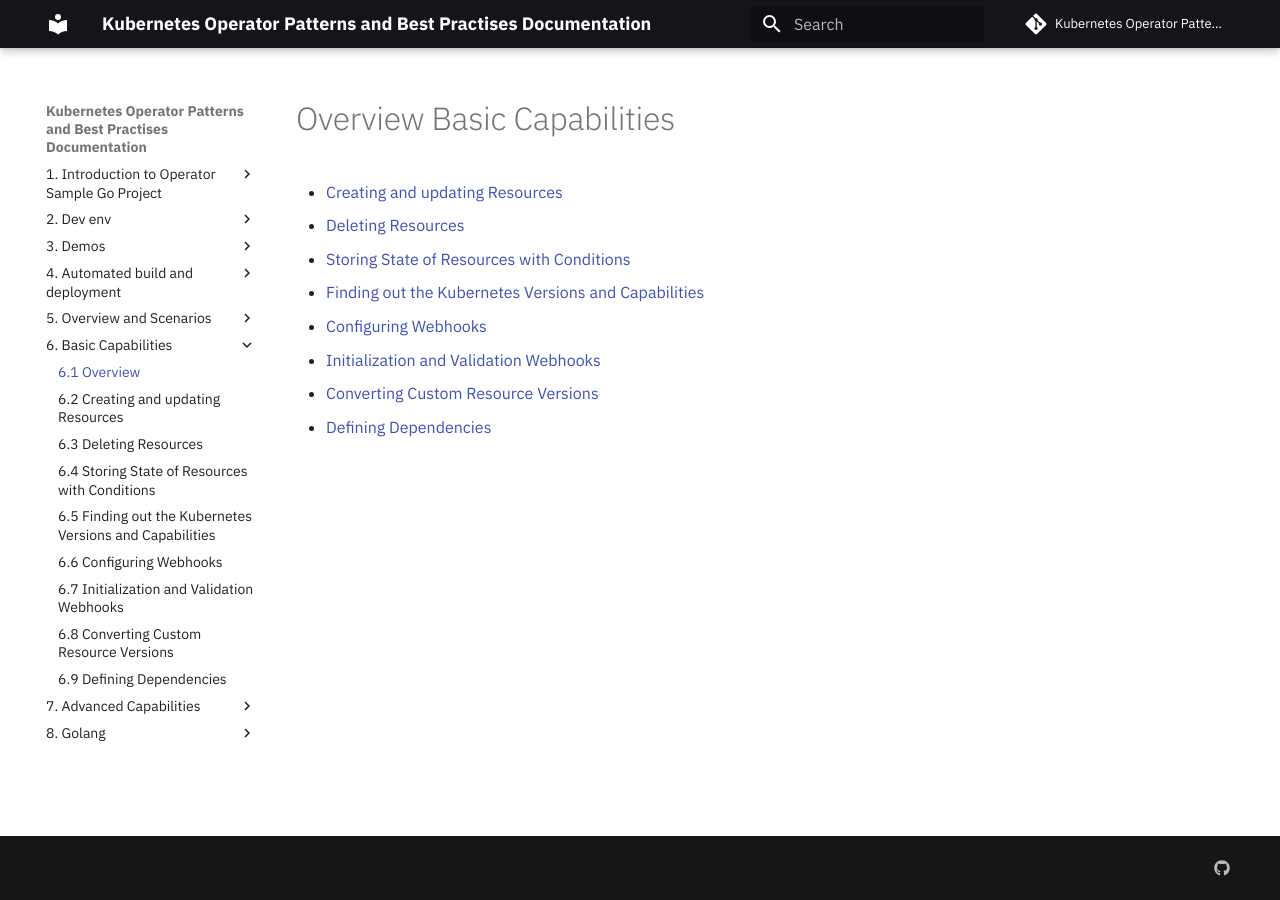
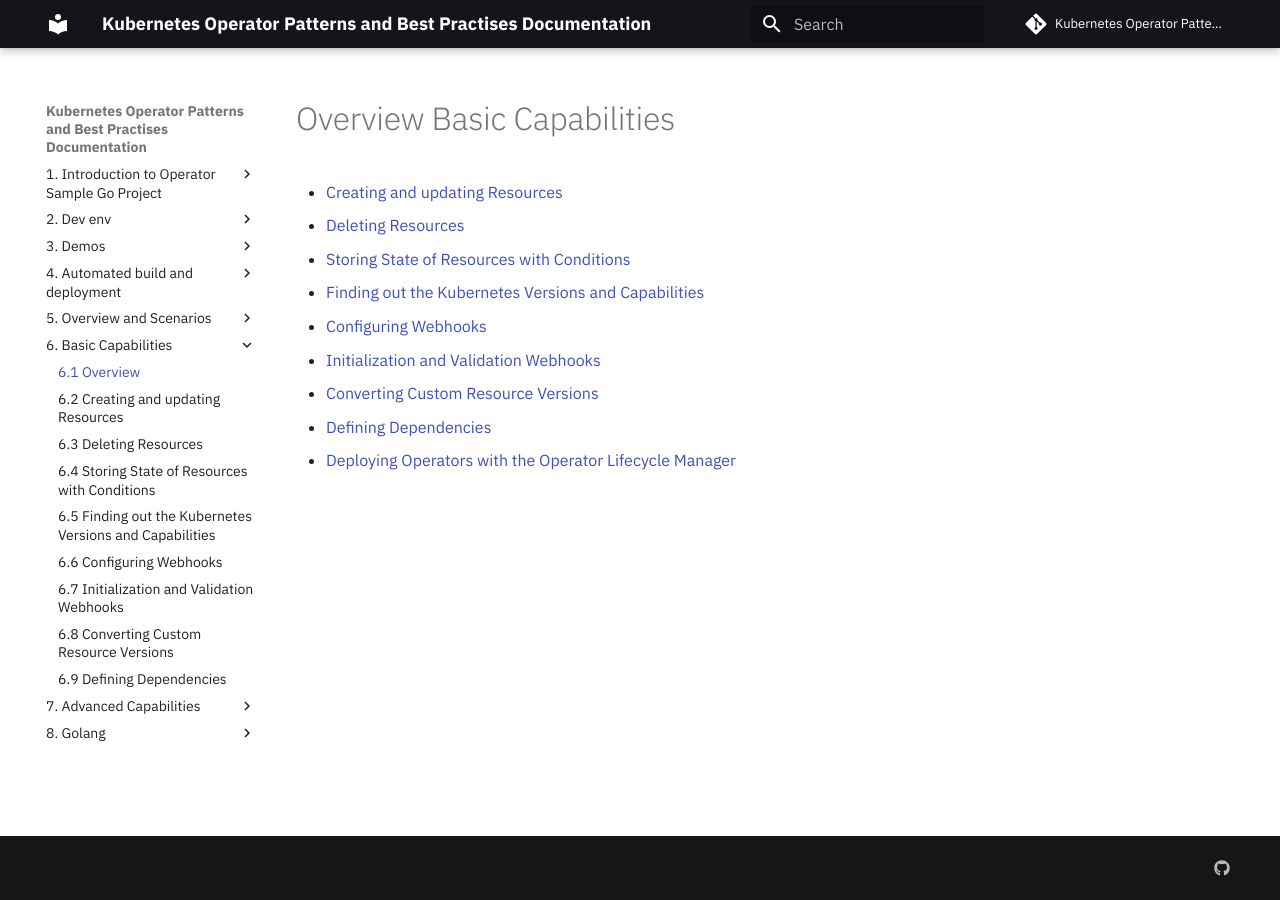
Before and after one commit to IBM/operator-sample-go-documentation, an MkDocs documentation site: the page built from documentation/basic-capabilities-overview.md, in a window 1280 px wide. Built offline with MkDocs 1.6.1 and Material for MkDocs 9.7.7, drawn with Linux system fonts in a browser that asks for light colours; comment, search, counter and statistics services are not loaded.

Commit message:
doc-update6

```diff
--- a/documentation/basic-capabilities-overview.md
+++ b/documentation/basic-capabilities-overview.md
@@ -8,3 +8,4 @@
 * [Initialization and Validation Webhooks](http://heidloff.net/article/developing-initialization-validation-webhooks-kubernetes-operators/)
 * [Converting Custom Resource Versions](http://heidloff.net/article/converting-custom-resource-versions-kubernetes-operators/)
 * [Defining Dependencies](http://heidloff.net/article/defining-dependencies-kubernetes-operators/)
+* [Deploying Operators with the Operator Lifecycle Manager](http://heidloff.net/article/deploying-operators-operator-lifecycle-manager-olm/)
```
